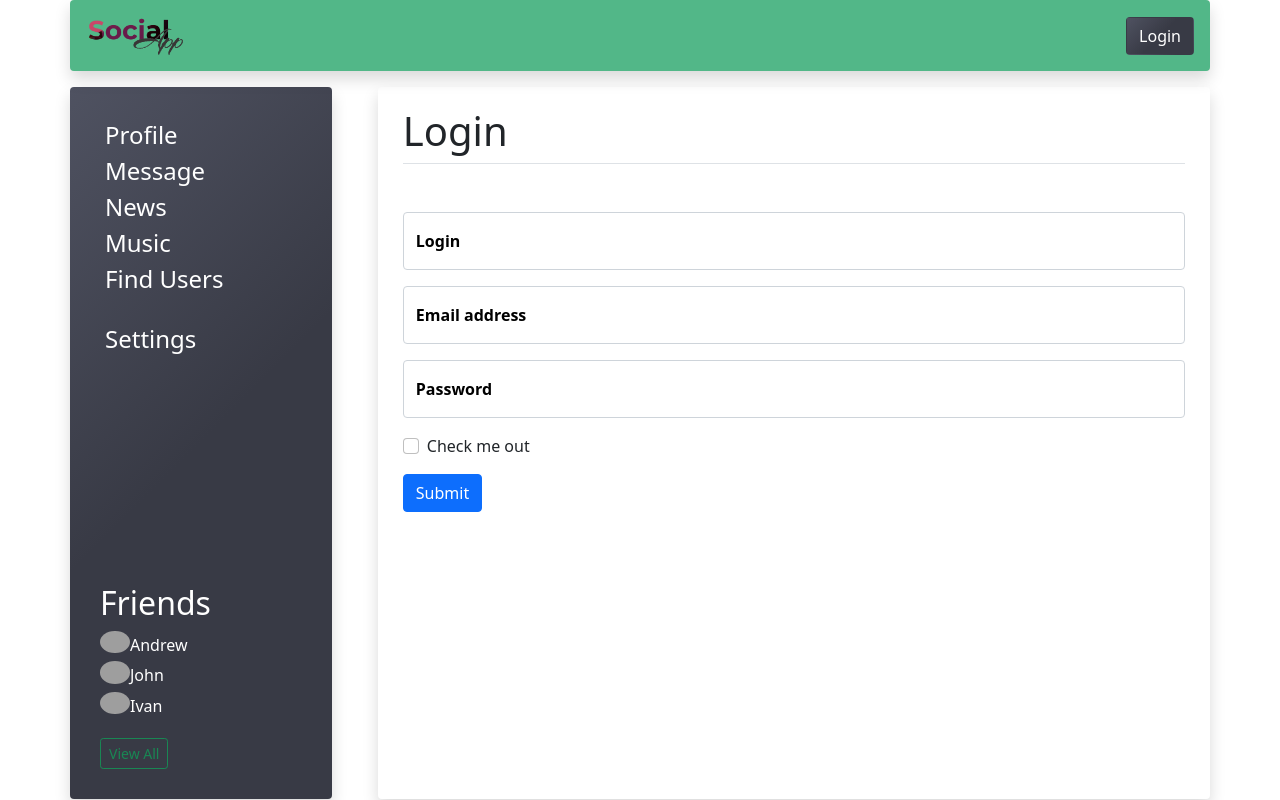
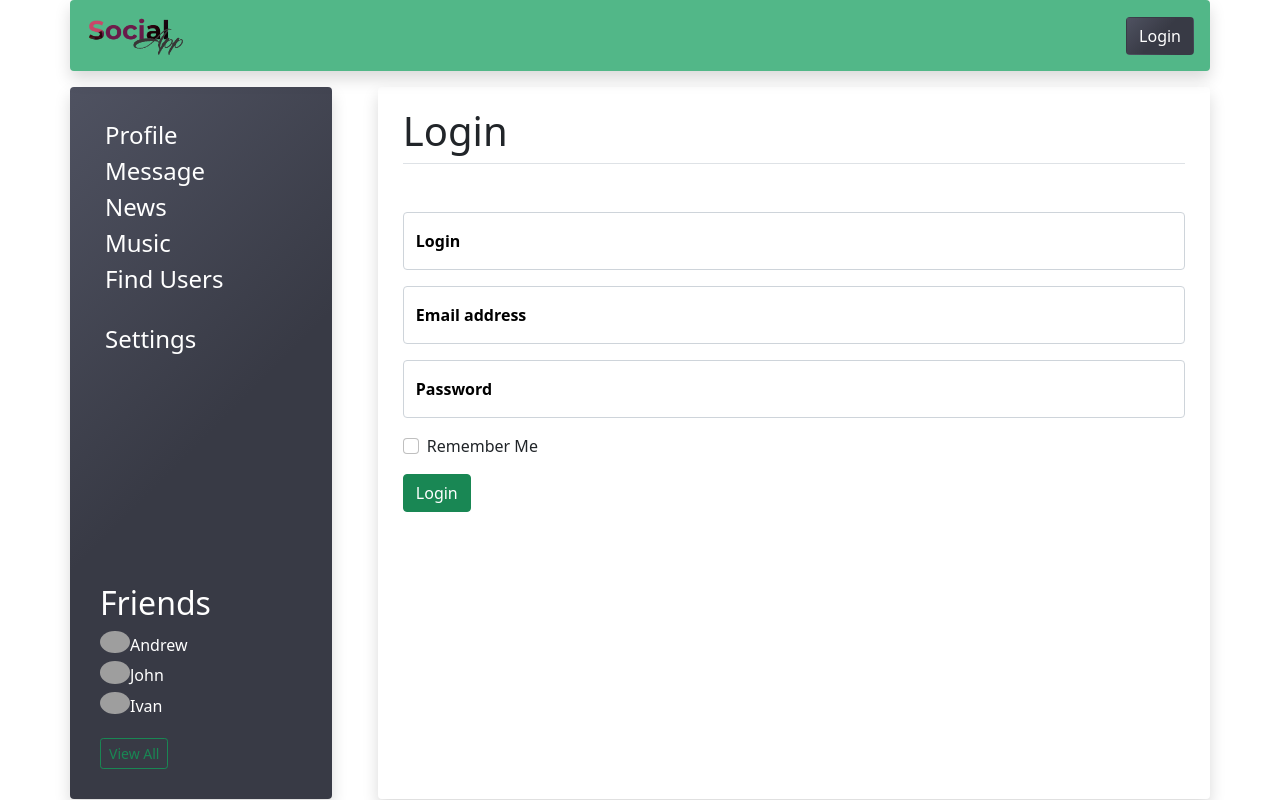
Before and after one commit to gavryk/social-app__test, a React (Create React App) app: page /login in a window 1280 px wide. Built offline with nearby package versions, Linux system fonts and the light colour scheme; no server answers; grey boxes are pictures that could not be loaded.

Commit message:
redux-form

```diff
--- a/package.json
+++ b/package.json
@@ -18,6 +18,7 @@
     "react-scripts": "4.0.1",
     "react-transition-group": "^4.4.2",
     "redux": "^4.0.5",
+    "redux-form": "^8.3.7",
     "redux-thunk": "^2.3.0"
   },
   "scripts": {
--- a/src/components/Login/Login.jsx
+++ b/src/components/Login/Login.jsx
@@ -1,29 +1,43 @@
 import React from "react";
 import style from './Login.module.scss'
+import {Field, reduxForm} from "redux-form";
+
+
+const LoginForm = (props) => {
+    return (
+        <form className='mt-5' onSubmit={ props.handleSubmit }>
+            <div className="form-floating mb-3">
+                <Field component={'input'} type={"text"} name={'login'} className='form-control' id="exampleInputLogin1" placeholder='Login'/>
+                <label htmlFor="exampleInputLogin1" className={style.label}>Login</label>
+            </div>
+            <div className="form-floating mb-3">
+                <Field component={'input'} type={"email"} name={'email'} className="form-control" id="exampleInputEmail1" placeholder="Email"/>
+                <label htmlFor="exampleInputEmail1" className={style.label}>Email address</label>
+            </div>
+            <div className="form-floating mb-3">
+                <Field component={'input'} type={"password"} name={'password'} className="form-control" id="exampleInputPassword1" placeholder="Password"/>
+                <label htmlFor="exampleInputPassword1" className={style.label}>Password</label>
+            </div>
+            <div className="mb-3 form-check">
+                <Field component={'input'} type={"checkbox"} name={'remember'} className="form-check-input" id="exampleCheck1"/>
+                <label htmlFor="exampleCheck1">Remember Me</label>
+            </div>
+            <button type="submit" className="btn btn-success">Login</button>
+        </form>
+    )
+}
+
+const LoginReduxForm = reduxForm({form: 'login'})(LoginForm)
 
 const Login = () => {
+    const onSubmit = (formData) => {
+        console.log(formData);
+    }
+
     return (
         <div>
             <h1 className='title pb-2 border-bottom'>Login</h1>
-            <form className='mt-5'>
-                <div className="form-floating mb-3">
-                    <input type="text" className='form-control' id="exampleInputLogin1" placeholder='Login'/>
-                    <label for="exampleInputLogin1" className={style.label}>Login</label>
-                </div>
-                <div className="form-floating mb-3">
-                    <input type="email" className="form-control" id="exampleInputEmail1" placeholder="Email"/>
-                    <label for="exampleInputEmail1" className={style.label}>Email address</label>
-                </div>
-                <div className="form-floating mb-3">
-                    <input type="password" className="form-control" id="exampleInputPassword1" placeholder="Password"/>
-                    <label for="exampleInputPassword1" className={style.label}>Password</label>
-                </div>
-                <div className="mb-3 form-check">
-                    <input type="checkbox" className="form-check-input" id="exampleCheck1"/>
-                    <label for="exampleCheck1">Check me out</label>
-                </div>
-                <button type="submit" className="btn btn-primary">Submit</button>
-            </form>
+            <LoginReduxForm onSubmit={onSubmit}/>
         </div>
     )
 }
--- a/src/redux/store.js
+++ b/src/redux/store.js
@@ -6,6 +6,7 @@ import usersReducer from "./users-reducer";
 import authReducer from "./auth-reducer";
 import musicReducer from "./music-reducer";
 import settingsReducer from "./setting-reducer";
+import { reducer as formReducer } from 'redux-form'
 import thunkMiddleware from "redux-thunk";
 
 let reducers = combineReducers({
@@ -15,7 +16,8 @@ let reducers = combineReducers({
     usersPage: usersReducer,
     musicsPage: musicReducer,
     settingsPage: settingsReducer,
-    auth: authReducer
+    auth: authReducer,
+    form: formReducer
 });
 
 let store = createStore(reducers, applyMiddleware(thunkMiddleware));
```
Also changed, not shown: 2 other files (tests, documents, lock files or other folders).
